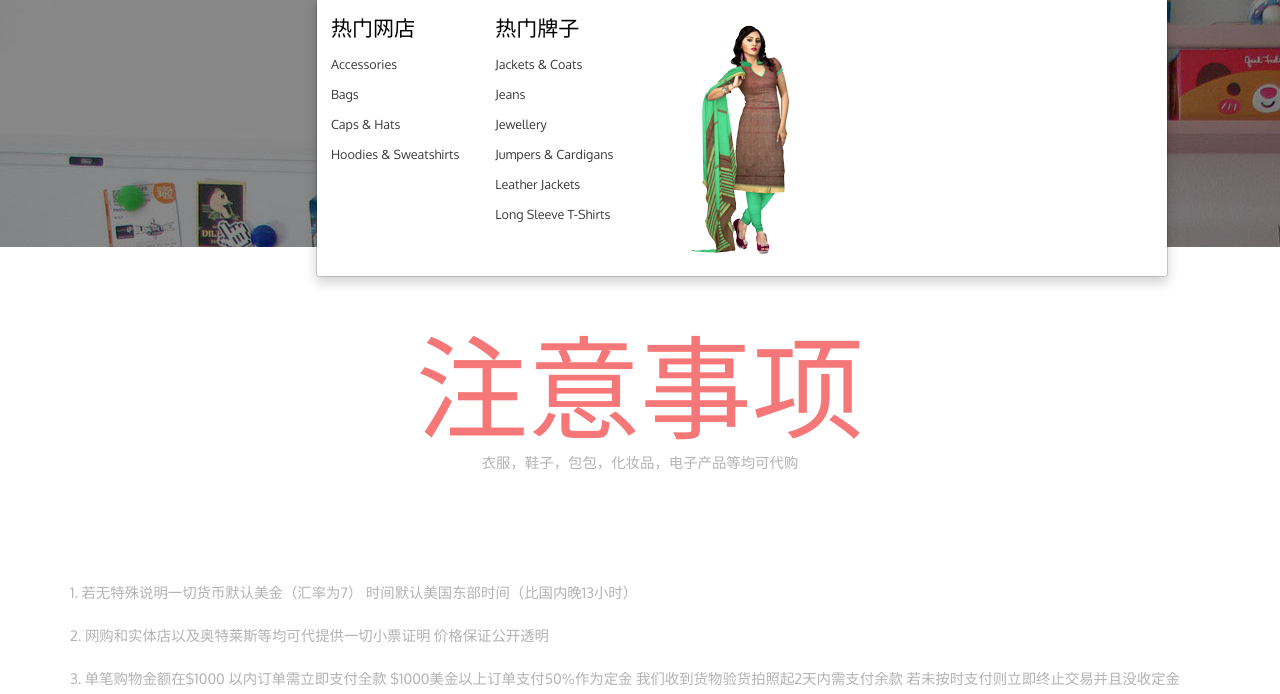
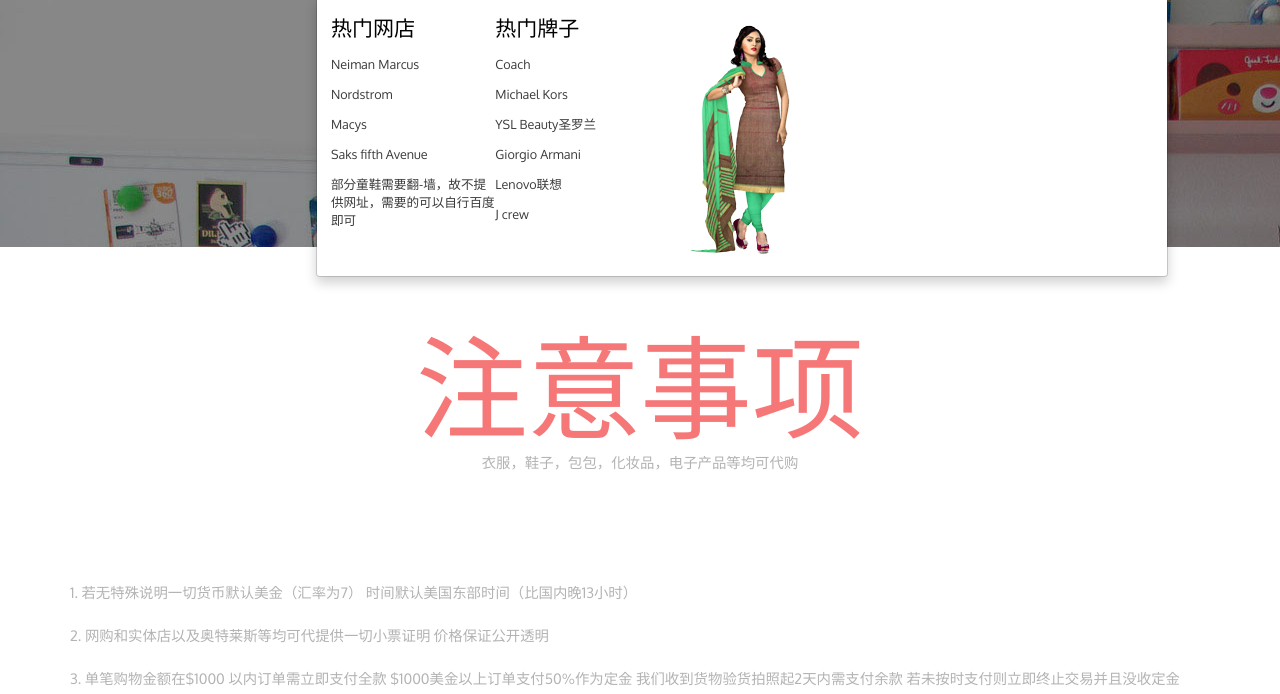
Before and after one commit to xuxiaoyi211/baicaibuy.github.io, a plain HTML site: page 404.html in a window 1280 px wide. Both pictures are taken after a click on the link "热门". Shown: the part 106-800 px from the top of the page. Drawn offline with Linux system fonts and the light colour scheme.

Commit message:
dropdown

```diff
--- a/404.html
+++ b/404.html
@@ -108,10 +108,11 @@
 							<div class="h_nav">
 								<h4>热门网店</h4>
 									<ul>
-										<li><a href="product.html">Accessories</a></li>
-										<li><a href="product.html">Bags</a></li>
-										<li><a href="product.html">Caps & Hats</a></li>
-										<li><a href="product.html">Hoodies & Sweatshirts</a></li>
+										<li><a href="">Neiman Marcus</a></li>
+										<li><a href="">Nordstrom</a></li>
+										<li><a href="">Macys</a></li>
+										<li><a href="">Saks fifth Avenue</a></li>
+										<li><a href="">部分童鞋需要翻-墙，故不提供网址，需要的可以自行百度即可</a></li>
 
 									</ul>
 							</div>
@@ -120,12 +121,12 @@
 							<div class="h_nav">
 								<h4>热门牌子</h4>
 								<ul>
-										<li><a href="product.html">Jackets & Coats</a></li>
-										<li><a href="product.html">Jeans</a></li>
-										<li><a href="product.html">Jewellery</a></li>
-										<li><a href="product.html">Jumpers & Cardigans</a></li>
-										<li><a href="product.html">Leather Jackets</a></li>
-										<li><a href="product.html">Long Sleeve T-Shirts</a></li>
+										<li><a href="">Coach</a></li>
+										<li><a href="">Michael Kors</a></li>
+										<li><a href="">YSL Beauty圣罗兰</a></li>
+										<li><a href="">Giorgio Armani</a></li>
+										<li><a href="">Lenovo联想</a></li>
+										<li><a href="">J crew</a></li>
 									</ul>
 							</div>
 						</div>
```
Also changed, not shown: coa.html (+11 -10 lines), contact.html (+11 -10 lines), ecco.html (+11 -10 lines), index.html (+11 -10 lines), kie.html (+11 -10 lines), lanc.html (+11 -10 lines), ovr.html (+11 -10 lines), reb.html (+11 -10 lines), swa.html (+11 -10 lines), ysl.html (+11 -10 lines).
